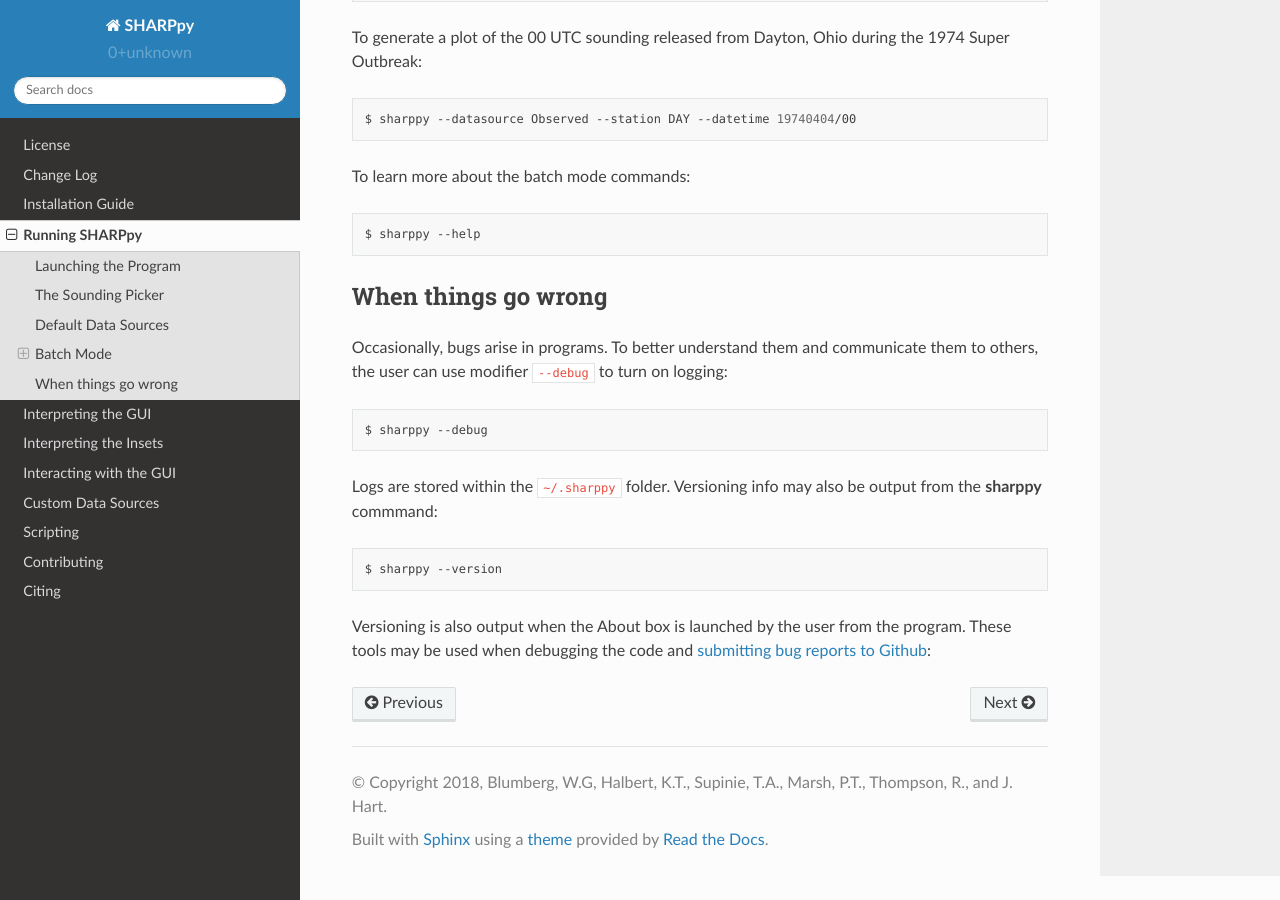
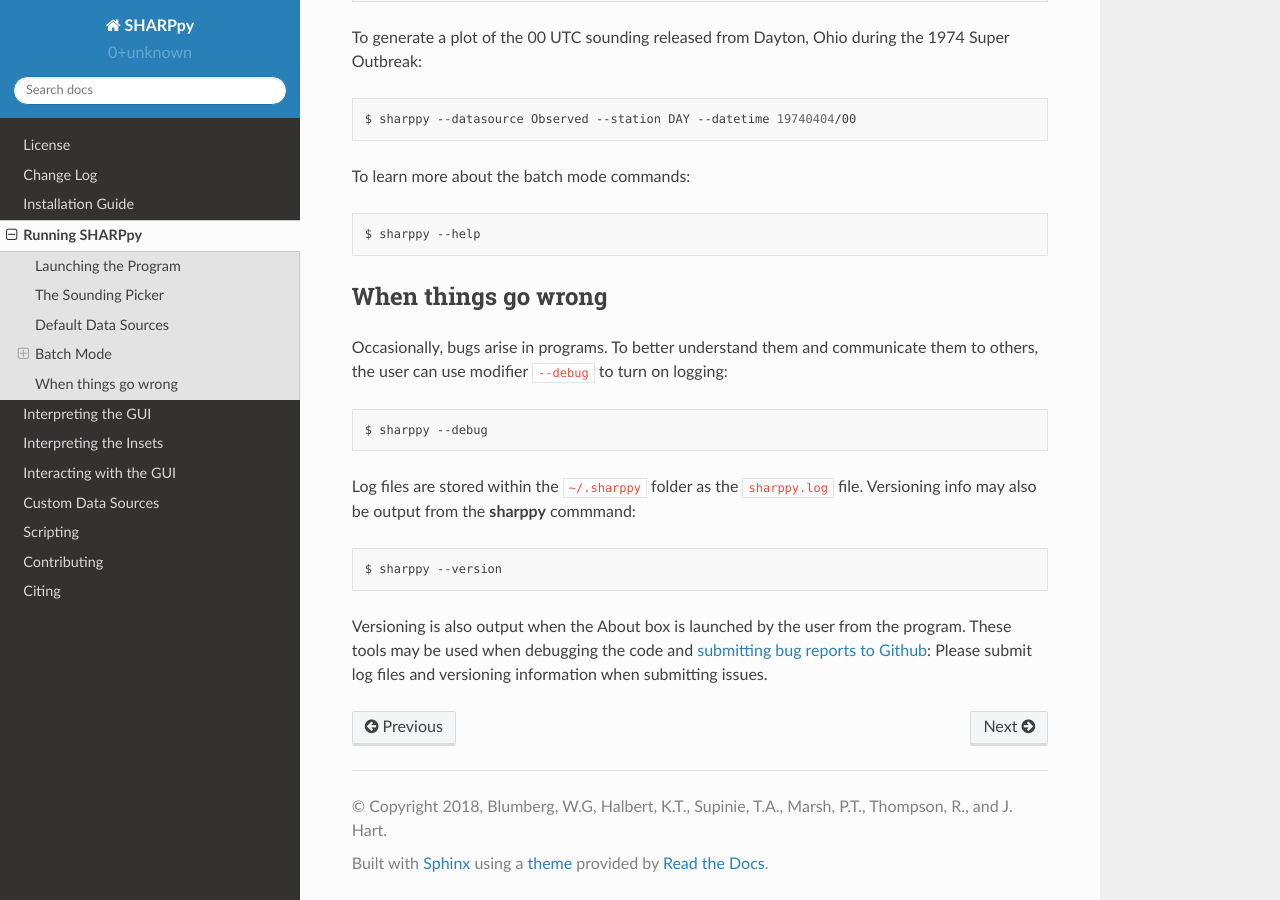
Before and after one commit to sharppy/SHARPpy, a Sphinx documentation site: the page built from docs/source/picker.rst, in a window 1280 px wide and 900 px high, scrolled down 4269 px. Built offline with Sphinx 7.4.7 and the Read the Docs theme 2.0.0, drawn with Linux system fonts in a browser that asks for light colours; pages that are not in the unit, such as notebooks, are missing from menus; some of the changed text lies outside the part shown.

```diff
--- a/docs/source/picker.rst
+++ b/docs/source/picker.rst
@@ -106,7 +106,8 @@ the user can use modifier ``--debug`` to turn on logging:
 
     sharppy --debug
 
-Logs are stored within the ``~/.sharppy`` folder.  Versioning info may also be output from the :command:`sharppy` commmand:
+Log files are stored within the ``~/.sharppy`` folder as the ``sharppy.log`` file.
+Versioning info may also be output from the :command:`sharppy` commmand:
 
 .. prompt:: bash
 
@@ -114,3 +115,4 @@ Logs are stored within the ``~/.sharppy`` folder.  Versioning info may also be o
 
 Versioning is also output when the About box is launched by the user from the program.  These
 tools may be used when debugging the code and `submitting bug reports to Github <https://github.com/sharppy/SHARPpy/issues>`_:
+Please submit log files and versioning information when submitting issues.
```
Also changed, not shown: CHANGELOG.rst (+9 -15 lines).
